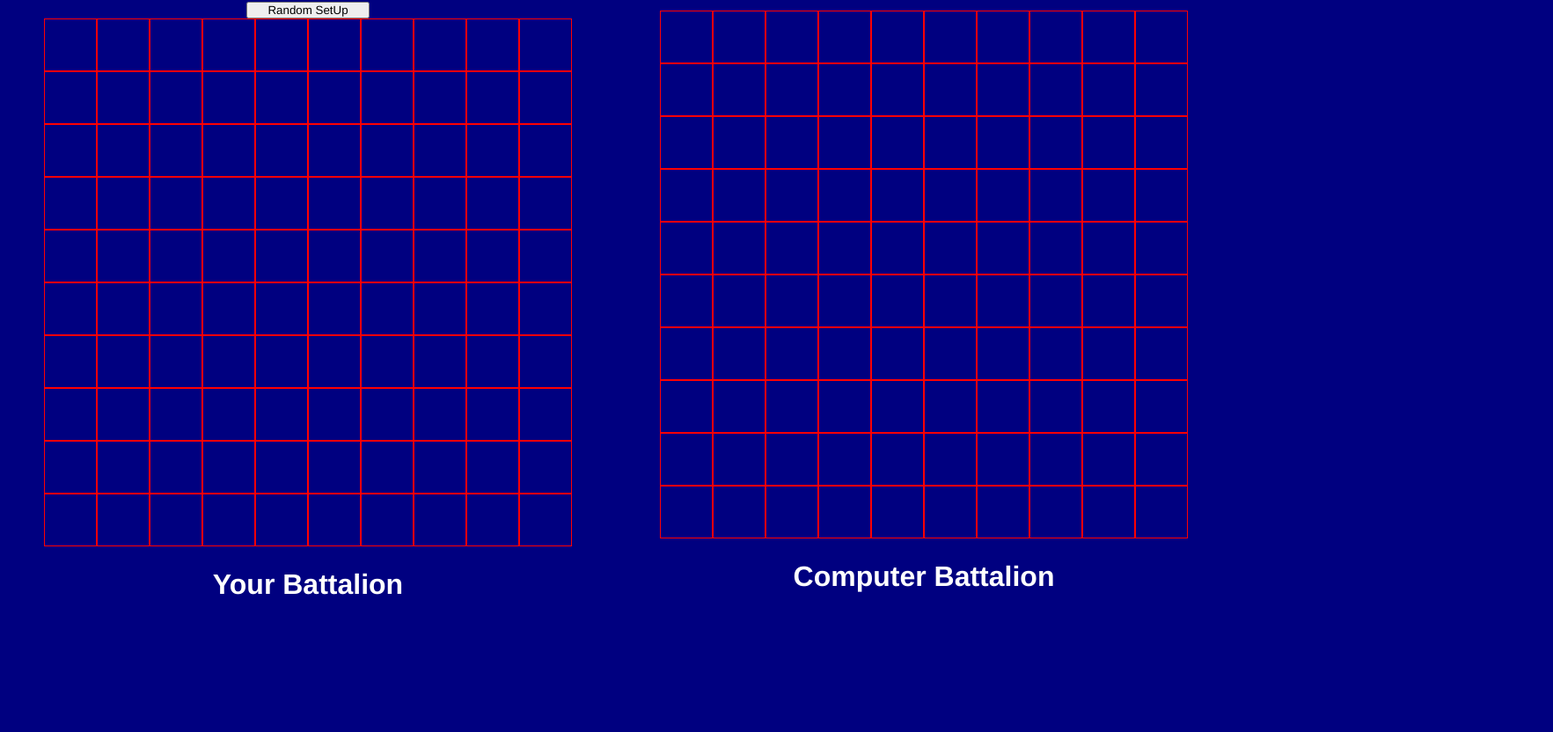
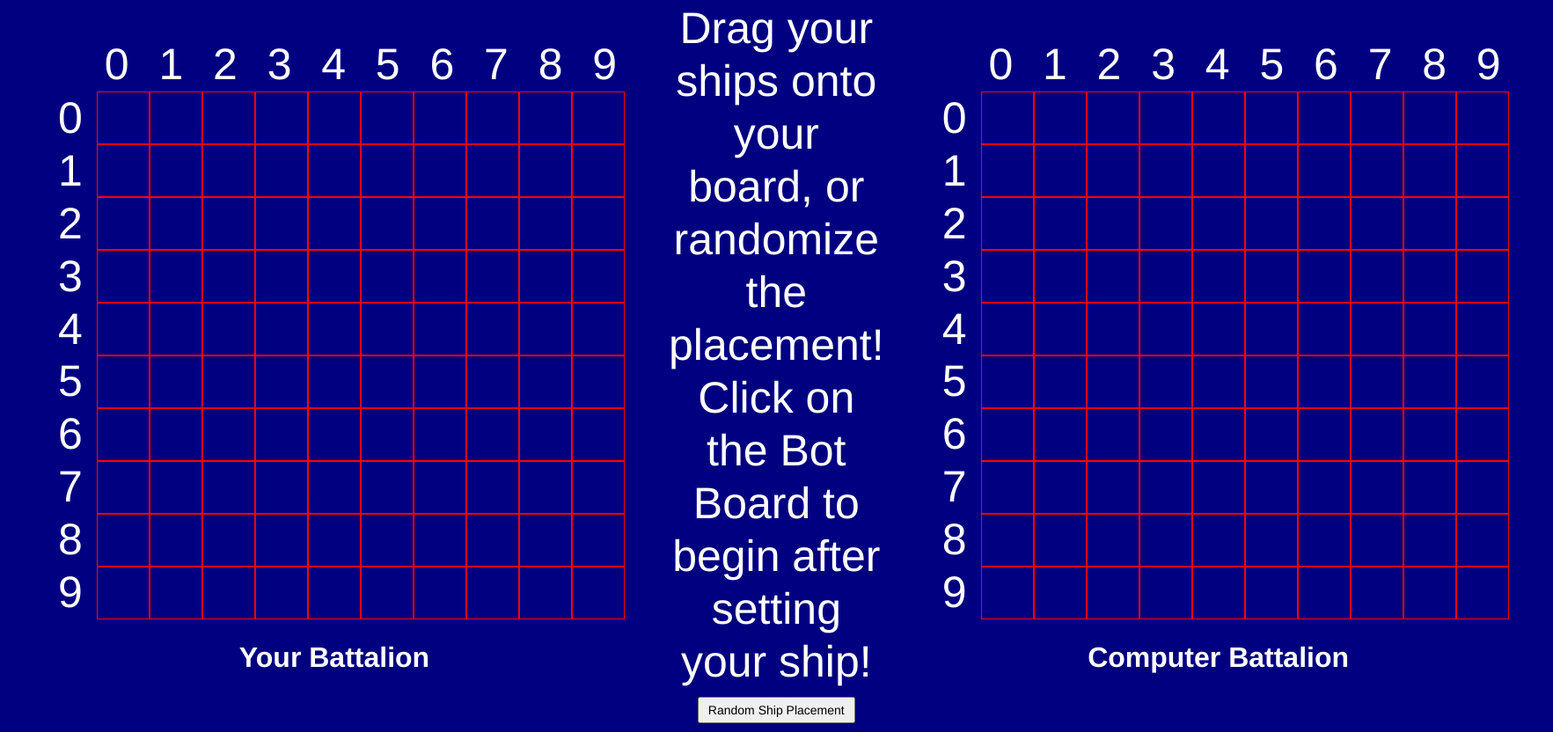
Before and after one commit to MMathew93/Battle-Ship, a Vue app in the folder battle-ship/: page / in a window 1280 px wide. Shown: the part 428-1260 px from the top of the page at 88% size, 1765 px wide, since content can reach past the window. Before the commit the page ends 1136 px from the top, so only its background shows below. Built offline with nearby package versions, Linux system fonts and the light colour scheme.

Commit message:
added coordinates on board, set up reset button, got reset button working, disabled divs after win/loss...Just need to set up drag and drop for user and show user where there ships are at

```diff
--- a/battle-ship/src/components/GameBoard.vue
+++ b/battle-ship/src/components/GameBoard.vue
@@ -3,24 +3,43 @@
     <div class="title"> {{ title }} </div>
     <div class="playarea">
       <div class="display">
-        <button class="random" @click="randomBoatsHuman"> Random SetUp </button>
+        <div class="ycoord">
+          <div v-for="(col, colindex) in humanBoard" :key="colindex"> {{ colindex }} </div>
+        </div>
         <div class="gameboard">
+          <div class="xcoord">
+            <div v-for="(row, rowindex) in humanBoard" :key="rowindex"> {{ rowindex }} </div>
+          </div>
           <div v-for="(row, rowindex) in humanBoard" :key="rowindex">
             <div class="box" v-for="(col, colindex) in humanBoard" :key="rowindex-colindex"
               :bot-coords="[colindex, rowindex]"></div>
           </div>
         </div>
-        <h1> Your Battalion </h1>
+        <div class="boardDetails">
+          <h1> Your Battalion </h1>
+        </div>
       </div>
-      <div class="gameOver" v-show="gameOver"> {{ status }} </div>
+      <div class="gameOver" v-show="gameOver">
+        {{ status }}
+        <button class="random" v-if="hide" @click="randomBoatsHuman"> Random Ship Placement </button>
+        <button class="reset" v-if="seen" @click="restartGame"> Restart</button>
+      </div>
       <div class="display">
+        <div class="ycoord">
+          <div v-for="(col, colindex) in botBoard" :key="colindex"> {{ colindex }} </div>
+        </div>
         <div class="gameboard">
+          <div class="xcoord">
+            <div v-for="(row, rowindex) in botBoard" :key="rowindex"> {{ rowindex }} </div>
+          </div>
           <div v-for="(row, rowindex) in botBoard" :key="rowindex">
-            <div class="box" v-for="(col, colindex) in botBoard" :key="rowindex-colindex"
+            <div class="box pc" v-bind:class="{ 'disabled': disabled, 'notDisabled': !disabled }" v-for="(col, colindex) in botBoard" :key="rowindex-colindex"
               :human-coords="[colindex, rowindex]" @click="takingTurns(colindex, rowindex)"></div>
           </div>
         </div>
-        <h1> Computer Battalion </h1>
+        <div class="boardDetails">
+          <h1> Computer Battalion </h1>
+        </div>
       </div>
     </div>
   </div>
@@ -49,7 +68,10 @@
         title: 'BATTLESHIP',
         hit: 'X',
         miss: 'O',
-        status: '',
+        status: 'Drag your ships onto your board, or randomize the placement! Click on the Bot Board to begin after setting your ship!',
+        seen: false,
+        hide: true,
+        disabled: false,
         gameOver: true
       }
     },
@@ -82,32 +104,66 @@
       updateHumanBoard(coords) {
         if (this.humanBoard[coords[0]][coords[1]] === 'X') {
           const spot = document.querySelector(`[bot-coords="${coords[0]},${coords[1]}"]`);
-          spot.append('X')
+          spot.innerHTML = 'X'
         }
         if (this.humanBoard[coords[0]][coords[1]] === 'O') {
           const spot = document.querySelector(`[bot-coords="${coords[0]},${coords[1]}"]`);
-          spot.append('O')
+          spot.innerHTML = 'O'
         }
       },
 
       statusOfGame() {
         if (this.human.gameLoss() === true) {
+          this.disabled = true
           this.playerLose = true
           this.status = 'ALL OF YOUR SHIPS HAVE BEEN SUNK! YOU LOSE!'
+          this.seen = true
         } else if (this.bot.gameLoss() === true) {
+          this.disabled = true
           this.botLose = true
           this.status = 'YOU SUNK ALL ENEMY SHIPS! YOU WIN!'
+          this.seen = true
         } else {
           return false
         }
       },
 
       randomBoatsHuman() {
+        this.hide = false
+        this.status = ''
         this.human.placeShipRandomly(5)
         this.human.placeShipRandomly(4)
         this.human.placeShipRandomly(3)
         this.human.placeShipRandomly(3)
         this.human.placeShipRandomly(2)
+      },
+
+      randomBoatsBot() {
+        this.bot.placeShipRandomly(5)
+        this.bot.placeShipRandomly(4)
+        this.bot.placeShipRandomly(3)
+        this.bot.placeShipRandomly(3)
+        this.bot.placeShipRandomly(2)
+      },
+
+      eraseBoard() {
+        let erase = document.getElementsByClassName("box")
+        Array.from(erase).forEach(x => x.innerHTML = '')
+      },
+
+      restartGame() {
+        this.disabled = false
+        this.hide = true
+        this.seen = false
+        this.status =
+          'Drag your ships onto your board, or randomize the placement! Click on the Bot Board to begin after setting your ship!'
+        //establish new Board
+        this.human = gameBoard(10)
+        this.humanBoard = this.human.getBoard()
+        this.bot = gameBoard(10)
+        this.botBoard = this.bot.getBoard()
+        this.randomBoatsBot()
+        this.eraseBoard()
       }
     },
     mounted() {
@@ -120,11 +176,7 @@
       this.botPlayer = player()
 
       //random bot placement on load
-      this.bot.placeShipRandomly(5)
-      this.bot.placeShipRandomly(4)
-      this.bot.placeShipRandomly(3)
-      this.bot.placeShipRandomly(3)
-      this.bot.placeShipRandomly(2)
+      this.randomBoatsBot()
     }
   }
 </script>
@@ -163,12 +215,26 @@
     margin: 0 50px;
   }
 
+  .boardDetails {
+    display: flex;
+    flex-direction: column;
+    align-items: center;
+  }
+
   .gameOver {
+    display: flex;
+    flex-direction: column;
+    align-items: center;
     color: white;
     font-size: 50px;
     align-self: center;
     width: 400px;
-    line-height: 1.3;
+    line-height: 1.2;
+  }
+
+  .reset {
+    width: 50%;
+    font-size: 20px;
   }
 
   .box {
@@ -179,7 +245,41 @@
     font-size: 50px;
   }
 
+  .pc {
+    cursor: crosshair;
+  }
+
+  .disabled {
+    pointer-events: none;
+  }
+
+  .notDisabled {
+    pointer-events: auto;
+  }
+
+  .xcoord {
+    display: flex;
+    flex-direction: column;
+    justify-content: space-evenly;
+    width: 60px;
+    color: white;
+    font-size: 50px;
+  }
+
+  .ycoord {
+    display: flex;
+    justify-content: space-evenly;
+    height: 60px;
+    color: white;
+    font-size: 50px;
+    width: 650px;
+    margin-left: 60px;
+  }
+
   .random {
-    width: 20%;
+    font-size: 14px;
+    padding: 5px 10px;
+    height: 30px;
+    margin: 10px;
   }
 </style>
```
